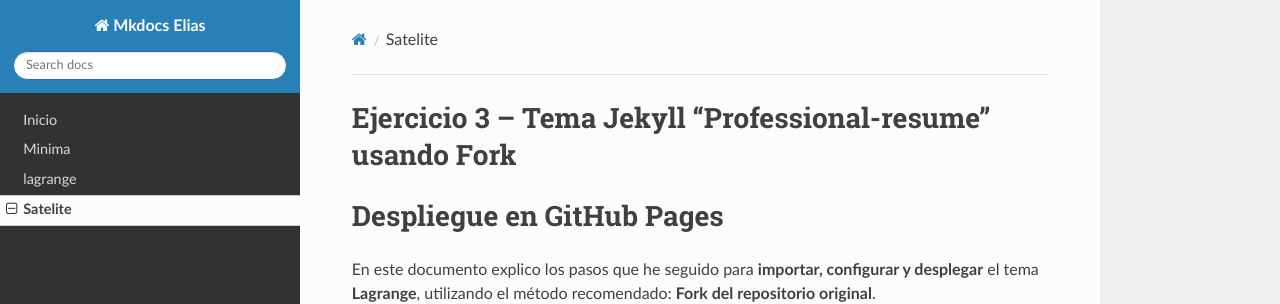
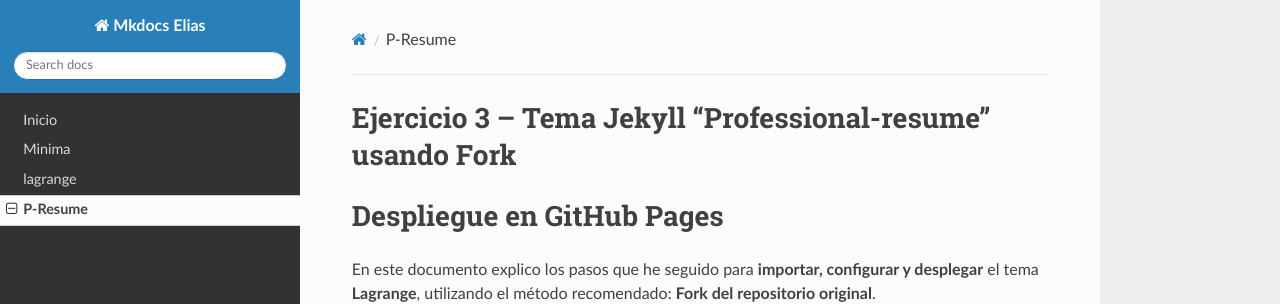
Before and after one commit to eliasxvv16/ejercicio4, an MkDocs documentation site: the page built from docs/ejercicio3.md, in a window 1280 px wide and 900 px high. Shown: the top 304 px of the window. Built offline with MkDocs 1.6.1, drawn with Linux system fonts in a browser that asks for light colours; nearby versions of some CDN libraries; part of the change alters nothing that is shown.

```diff
--- a/mkdocs.yml
+++ b/mkdocs.yml
@@ -1,11 +1,11 @@
 site_name: Mkdocs Elias
 site_url: https://eliasxvv16.github.io/ejercicio4/
 docs_dir: docs
-site_dir: site
+
 
 nav:
   - Inicio: index.md
   - Minima: ejercicio1.md
   - lagrange: ejercicio2.md
-  - Satelite: ejercicio3.md
+  - P-Resume: ejercicio3.md
 theme: readthedocs  # o 'material' si instalas mkdocs-material
```
Also changed, not shown: site/404.html, site/ejercicio1/index.html, site/ejercicio2/index.html, site/ejercicio3/index.html, site/index.html, site/search.html, site/search/search_index.json, site/sitemap.xml, 1 other file.
